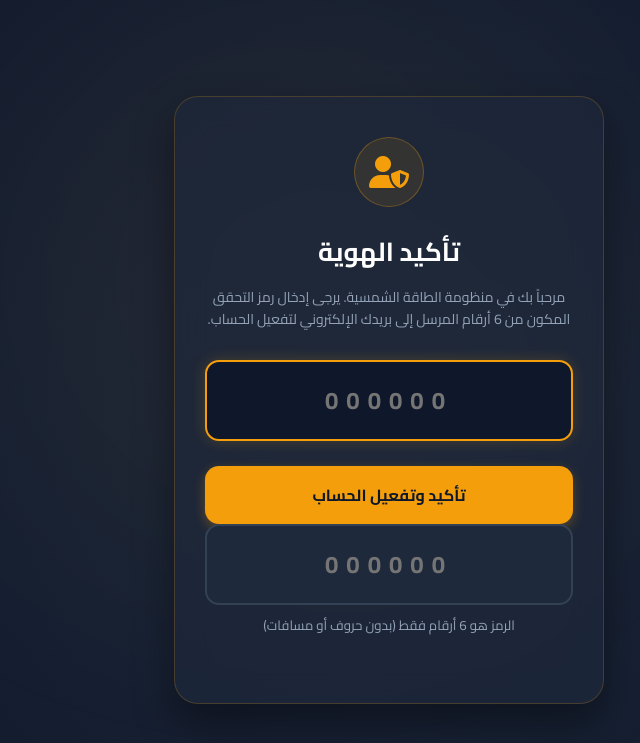
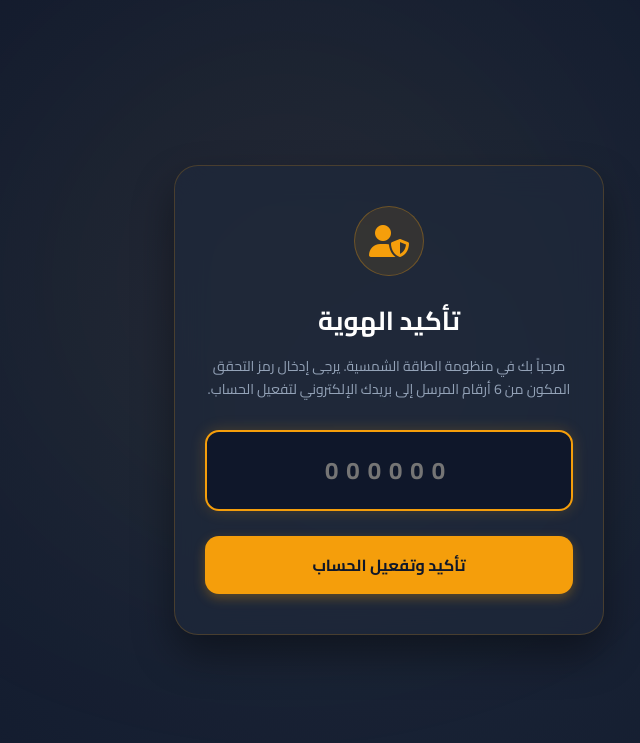
Before and after one commit to AHMAD-200412/solaris-, a Django app: page /accounts/verify-otp/ in a window 1280 px wide. Shown: the top 743 px of the page, without its empty margins (251-891 px from the left). Run offline with Django 4.2, Linux system fonts and the light colour scheme.

```diff
--- a/accounts/static/js/verify_otp.js
+++ b/accounts/static/js/verify_otp.js
@@ -2,33 +2,16 @@
 
 document.addEventListener("DOMContentLoaded", function () {
     const otpInput = document.querySelector('.otp-input');
-    const otpForm = document.querySelector('form');
 
-    if (!otpInput) return;
-
-    // تنظيف الرمز مباشرة عند اللصق أو الإدخال
-    otpInput.addEventListener('input', function () {
-        // إزالة أي شيء ليس برقم
+    // منع إدخال أي شيء عدا الأرقام
+    otpInput.addEventListener('input', function (e) {
         this.value = this.value.replace(/[^0-9]/g, '');
     });
 
-    // قبل إرسال النموذج، تأكد من نظافة الرمز
-    otpForm.addEventListener('submit', function(e) {
-        const cleanValue = otpInput.value.replace(/[^0-9]/g, '');
-        otpInput.value = cleanValue; // تأكيد النظافة
-
-        if (cleanValue.length !== 6) {
-            e.preventDefault();
-            alert('الرجاء إدخال رمز مكون من 6 أرقام.');
-            otpInput.focus();
-        }
-    });
-
-    // تأثير لوني اختياري
+    // إضافة تأثير نبضي خفيف عند كتابة الرمز بالكامل
     otpInput.addEventListener('keyup', function () {
-        const val = this.value.replace(/[^0-9]/g, '');
-        if (val.length === 6) {
-            this.style.borderColor = '#10b981';
+        if (this.value.length === 6) {
+            this.style.borderColor = '#10b981'; // يتحول للأخضر عند اكتمال 6 أرقام
         } else {
             this.style.borderColor = '#f59e0b';
         }
--- a/accounts/templates/accounts/verify_otp.html
+++ b/accounts/templates/accounts/verify_otp.html
@@ -1,7 +1,6 @@
 {% load static %}
 <!DOCTYPE html>
 <html lang="ar" dir="rtl">
-
 <head>
     <meta charset="UTF-8">
     <meta name="viewport" content="width=device-width, initial-scale=1.0">
@@ -12,7 +11,6 @@
 
     <link rel="stylesheet" href="{% static 'css/verify_otp.css' %}">
 </head>
-
 <body>
 
     <div class="background-glow"></div>
@@ -23,36 +21,36 @@
         </div>
 
         <h2>تأكيد الهوية</h2>
-        <p>مرحباً بك في منظومة الطاقة الشمسية. يرجى إدخال رمز التحقق المكون من 6 أرقام المرسل إلى بريدك الإلكتروني
-            لتفعيل الحساب.</p>
+        <p>مرحباً بك في منظومة الطاقة الشمسية. يرجى إدخال رمز التحقق المكون من 6 أرقام المرسل إلى بريدك الإلكتروني لتفعيل الحساب.</p>
 
         <form method="POST">
             {% csrf_token %}
 
             {% if error %}
-            <div class="error-container">
-                <i class="fa-solid fa-circle-exclamation"></i>
-                <span>{{ error }}</span>
-            </div>
+                <div class="error-container">
+                    <i class="fa-solid fa-circle-exclamation"></i>
+                    <span>{{ error }}</span>
+                </div>
             {% endif %}
 
             <div class="input-wrapper">
-                <input type="text" name="otp" class="otp-input" inputmode="numeric" pattern="[0-9]*" maxlength="6"
-                    placeholder="000000" required autofocus autocomplete="off">
+                <input type="text"
+                       name="otp"
+                       class="otp-input"
+                       inputmode="numeric"
+                       pattern="[0-9]*"
+                       maxlength="6"
+                       placeholder="000000"
+                       required
+                       autofocus autocomplete="off">
             </div>
 
             <button type="submit" class="btn-verify">تأكيد وتفعيل الحساب</button>
         </form>
-        <div class="input-wrapper">
-            <input type="text" name="otp" class="otp-input" inputmode="numeric" maxlength="6" placeholder="000000"
-                required autofocus autocomplete="off">
-            <small style="display:block; text-align:center; color:#94a3b8; margin-top:8px;">الرمز هو 6 أرقام فقط (بدون
-                حروف أو مسافات)</small>
-        </div>
+
     </div>
 
 
     <script src="{% static 'js/verify_otp.js' %}"></script>
 </body>
-
 </html>
--- a/accounts/views.py
+++ b/accounts/views.py
@@ -195,36 +195,29 @@ def register_company(request):
 from django.contrib.auth import login # تأكد إن هاي موجودة فوگ بالملف
 
 def verify_otp(request):
+    # 🔐 [الحصن الأمني الحاسم]: توجيه المسجلين دخول مسبقاً
     if request.user.is_authenticated:
+        # 🔥 تم تصحيح الشرط هنا (شيلنا الـ hasattr الخبيثة)
         if getattr(request.user, 'user_type', '') == 'company':
             return redirect('/dashboard/company/')
         else:
-            return redirect('/user/home/')
+            return redirect('/user/home/') # 🔥 يروح لواجهة توترز اللي صممناها
 
     if request.method == 'POST':
         user_otp = str(request.POST.get('otp', '')).strip()
+
+        # 🔍 نتحقق هل المستخدم جاء من صفحة "نسيت كلمة المرور" أم تسجيل جديد؟
         is_password_reset = request.session.get('is_password_reset', False)
 
         if is_password_reset:
             session_otp = str(request.session.get('reset_otp', '')).strip()
-            extra_info = f"(استعادة كلمة المرور - الجلسة: {request.session.get('reset_email')})"
+            email = request.session.get('reset_email')
         else:
             session_otp = str(request.session.get('otp', '')).strip()
-            extra_info = f"(تسجيل جديد - user_id في الجلسة: {request.session.get('user_id')})"
+            user_id = request.session.get('user_id') or request.session.get('company_id')
 
-        # طباعة تشخيصية (ستظهر في سجلات Railway)
-        print("="*40)
-        print(f"[OTP VERIFY] الرمز المُدخل: '{user_otp}'")
-        print(f"[OTP VERIFY] الرمز المخزن: '{session_otp}' {extra_info}")
-        print("="*40)
-
-        if not session_otp:
-            return render(request, 'accounts/verify_otp.html', {
-                'error': 'انتهت صلاحية الجلسة. يرجى إعادة طلب الرمز.'
-            })
-
-        if user_otp == session_otp:
-            # ... باقي المنطق الناجح (نفسه دون تغيير) ...
+        # فحص أن القيم موجودة ومتطابقة
+        if user_otp and session_otp and user_otp == session_otp:
 
             # ✨ [حالة نسيت كلمة المرور]
             if is_password_reset:
```
